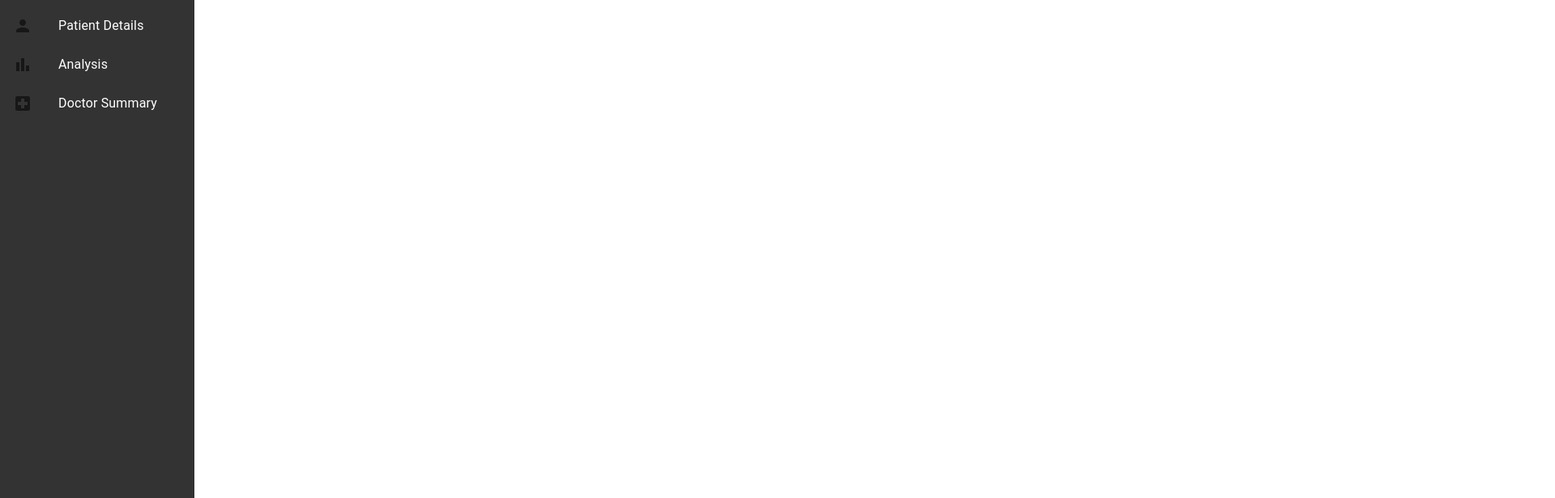
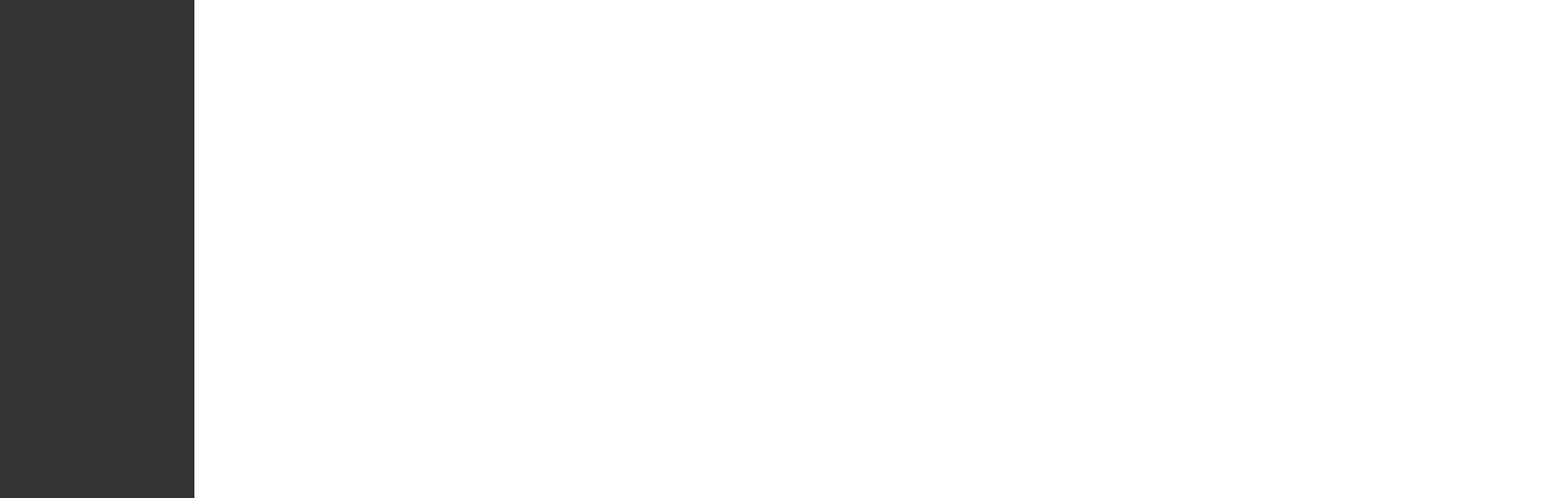
Before and after one commit to shaharAka/Chaim, a Next.js app: page / in a window 1280 px wide. Shown: the top 616 px of the page at 81% size, 1920 px wide, since content can reach past the window. Built offline with nearby package versions, Linux system fonts and the light colour scheme.

Commit message:
Update index.js

```diff
--- a/pages/index.js
+++ b/pages/index.js
@@ -1,8 +1,8 @@
 import React from 'react';
 import { Container, List, ListItem, ListItemIcon, ListItemText, Box, Typography, TextField, Grid, Button, Drawer } from '@mui/material';
 import PersonIcon from '@mui/icons-material/Person';
-import AnalysisIcon from '@mui/icons-material/BarChart'; // Replace with a suitable icon for Analysis
-import DoctorIcon from '@mui/icons-material/LocalHospital'; // Replace with a suitable icon for Doctor Summary
+import AnalysisIcon from '@mui/icons-material/BarChart';
+import DoctorIcon from '@mui/icons-material/LocalHospital';
 import Link from 'next/link';
 import { styled } from '@mui/system';
 
@@ -22,48 +22,21 @@ export default function Home() {
   };
 
   return (
-    <Container>
+    <Container disableGutters>
       <DrawerStyled variant="permanent" open>
         <List>
-          <ListItem button onClick={() => handleChange(0)}>
-            <ListItemIcon><PersonIcon /></ListItemIcon>
-            <ListItemText primary="Patient Details" />
-          </ListItem>
-          <ListItem button onClick={() => handleChange(1)}>
-            <ListItemIcon><AnalysisIcon /></ListItemIcon>
-            <ListItemText primary="Analysis" />
-          </ListItem>
-          <ListItem button onClick={() => handleChange(2)}>
-            <ListItemIcon><DoctorIcon /></ListItemIcon>
-            <ListItemText primary="Doctor Summary" />
-          </ListItem>
+          {/* Menu Items */}
         </List>
       </DrawerStyled>
-      <Box sx={{ marginLeft: 240 }}>
+      <Box component="main" sx={{ marginLeft: 240, flexGrow: 1, p: 3 }}>
         <TabPanel value={value} index={0}>
-          <Typography variant="h5" gutterBottom>
-            Patient Details
-          </Typography>
-          <form>
-            {/* Rest of the Patient Details Form */}
-          </form>
+          {/* Patient Details */}
         </TabPanel>
         <TabPanel value={value} index={1}>
-          <Link href="/upload">
-            <a>Upload an Image</a>
-          </Link>
+          {/* Analysis */}
         </TabPanel>
         <TabPanel value={value} index={2}>
-          <TextField
-            label="Doctor's Summary"
-            multiline
-            rows={4}
-            variant="outlined"
-            fullWidth
-          />
-          <Button variant="contained" color="primary" disabled>
-            Share Report
-          </Button>
+          {/* Doctor Summary */}
         </TabPanel>
       </Box>
     </Container>
```
